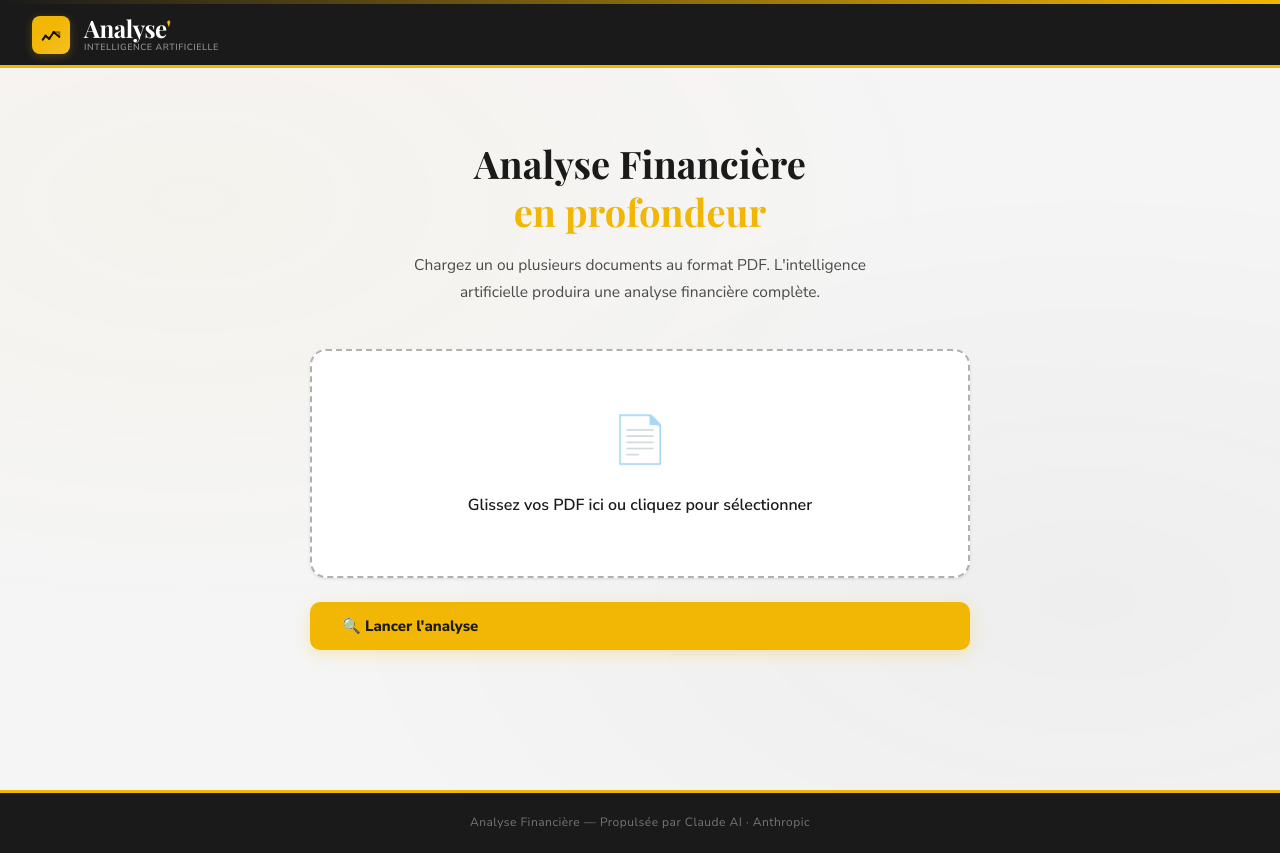
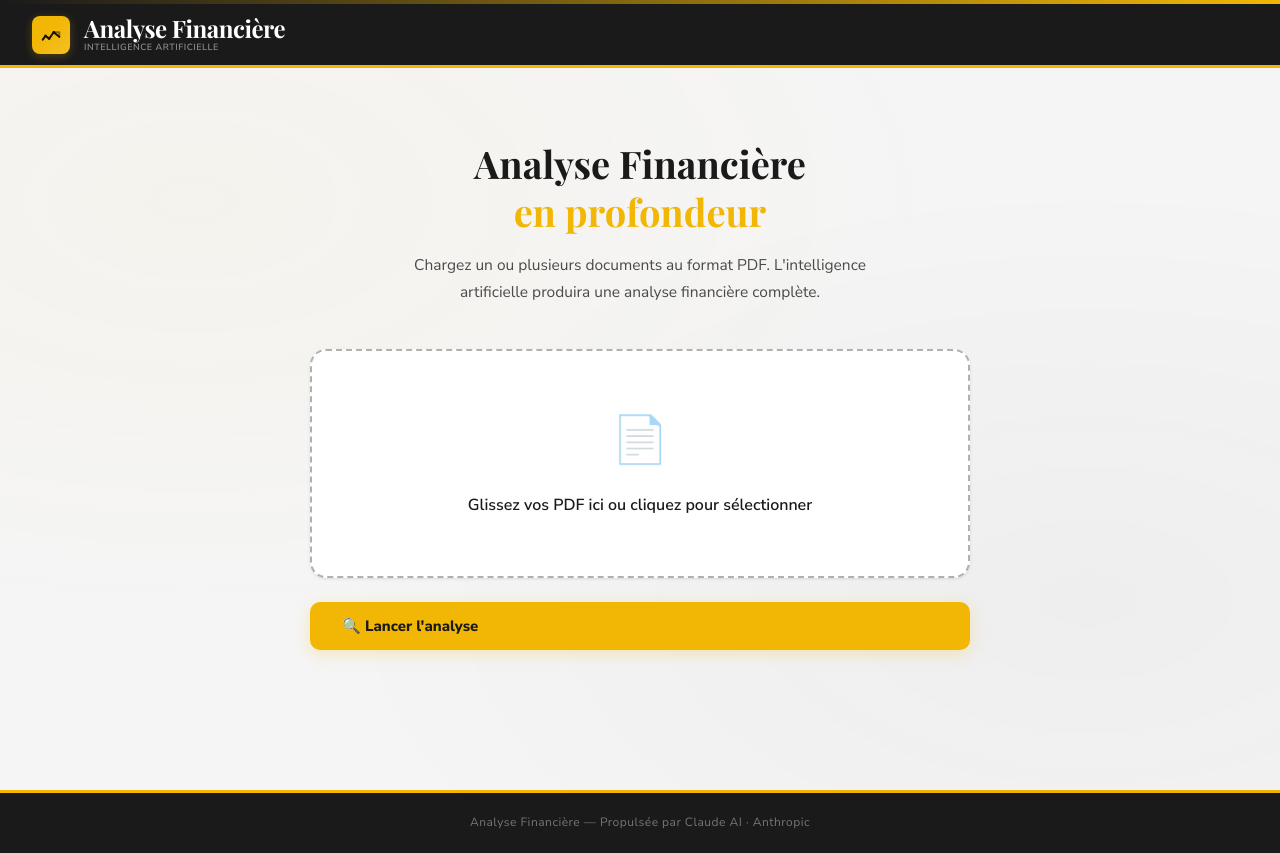
Before and after one commit to VincentSLD/AnalyseExpert, a plain HTML site: page index.html in a window 1280 px wide. Drawn offline with nearby package versions, Linux system fonts and the light colour scheme; a web font is replaced by a local one.

Commit message:
Rename header title to Analyse Financière
Co-Authored-By: Claude Opus 4.6 (1M context) <noreply@anthropic.com>

```diff
--- a/index.html
+++ b/index.html
@@ -422,7 +422,7 @@
       </svg>
     </div>
     <div>
-      <div class="header-title">Analyse<span class="highlight">'</span></div>
+      <div class="header-title">Analyse Financière</div>
       <div class="header-subtitle">Intelligence Artificielle</div>
     </div>
   </div>
```
